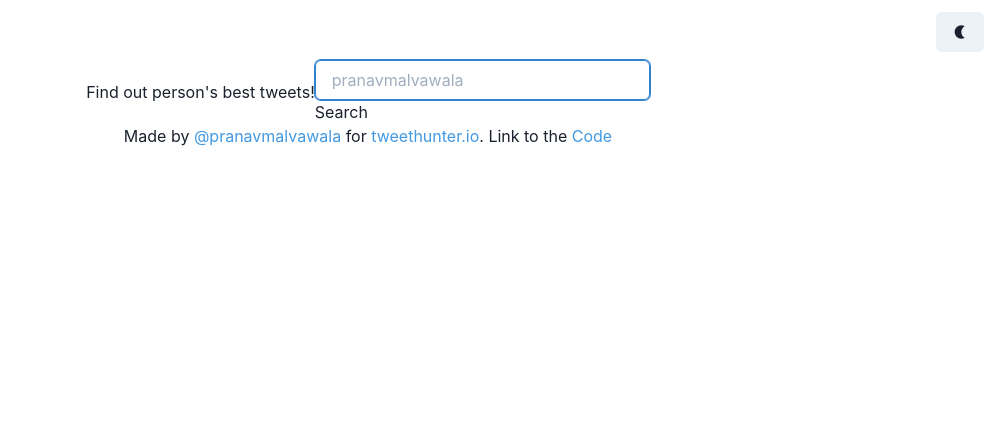
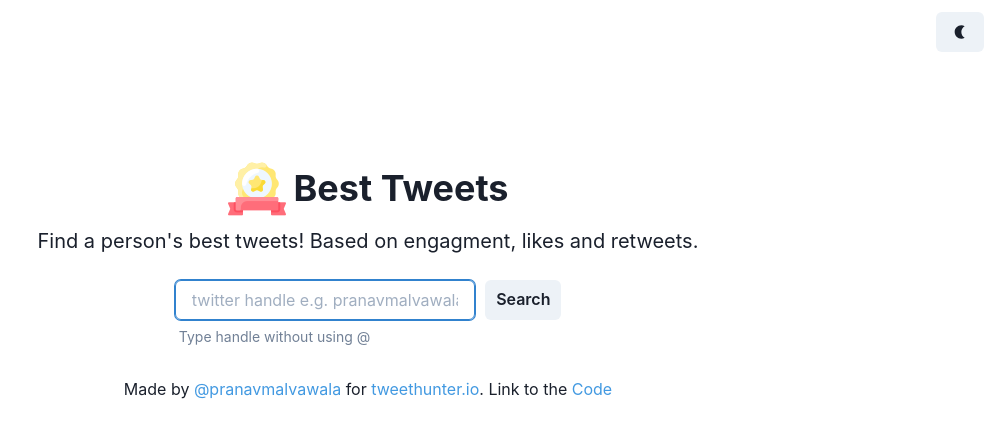
Before and after one commit to pranavmalvawala/best-tweets, a Next.js app: page / in a window 1280 px wide. Shown: the top 438 px of the page, without its empty margins (272-1280 px from the left). Built offline with nearby package versions, Linux system fonts and the light colour scheme.

Commit message:
fix design

```diff
--- a/components/Layout.tsx
+++ b/components/Layout.tsx
@@ -1,5 +1,5 @@
 import Head from "next/head";
-import { Flex, Spacer, Box, Center } from "@chakra-ui/react";
+import { Flex, Spacer, Box, Center, VStack } from "@chakra-ui/react";
 import Toggle from "./Toggle";
 import Footer from "./Footer";
 
@@ -18,7 +18,9 @@
         <Spacer />
         <Toggle />
       </Flex>
-      <Center>{children}</Center>
+      <VStack marginBottom="8" marginTop="100px">
+        {children}
+      </VStack>
       <Center>
         <Footer />
       </Center>
--- a/pages/index.tsx
+++ b/pages/index.tsx
@@ -1,19 +1,23 @@
 import { useState, useRef, useEffect, FormEvent } from "react";
-import { Input, Box } from "@chakra-ui/react";
+import { Heading, Image, HStack, Text, FormControl, Input, FormHelperText, Button } from "@chakra-ui/react";
 import Layout from "../components/Layout";
 
 function Home() {
   const [handle, setHandle] = useState<string>("");
+  const [isLoading, setLoading] = useState<boolean>(false);
   const inputRef = useRef<HTMLInputElement>(null);
 
   async function handleSubmit(e: FormEvent<HTMLFormElement>) {
     e.preventDefault();
     try {
+      setLoading(true);
       const res = await fetch(`/api/tweets?handle=${handle}`);
       const data = await res.json();
       console.log("data: ", data);
     } catch (err) {
       console.log(err);
+    } finally {
+      setLoading(false);
     }
   }
 
@@ -25,16 +29,30 @@
 
   return (
     <Layout>
-      <h1>Find out person's best tweets!</h1>
+      <HStack>
+        <Image src="/best.png" alt="a best medal" />
+        <Heading as="h2">Best Tweets</Heading>
+      </HStack>
+      <Text fontSize="xl">Find a person's best tweets! Based on engagment, likes and retweets.</Text>
       <form onSubmit={handleSubmit}>
-        <Input
-          value={handle}
-          placeholder="pranavmalvawala"
-          onChange={(e) => setHandle(e.target.value)}
-          ref={inputRef}
-          colorScheme="twitter"
-        />
-        <button type="submit">Search</button>
+        <HStack alignItems="flex-start" paddingTop="4">
+          <FormControl id="handle">
+            <Input
+              type="text"
+              width="300px"
+              placeholder="twitter handle e.g. pranavmalvawala"
+              value={handle}
+              onChange={(e) => setHandle(e.target.value)}
+              ref={inputRef}
+              isRequired
+              pattern="[^@]+"
+            />
+            <FormHelperText paddingLeft="1">Type handle without using @</FormHelperText>
+          </FormControl>
+          <Button type="submit" isLoading={isLoading} style={{ marginLeft: 0 }}>
+            Search
+          </Button>
+        </HStack>
       </form>
     </Layout>
   );
```
Also changed, not shown: public/best.png (added), public/favicon.png (added).
